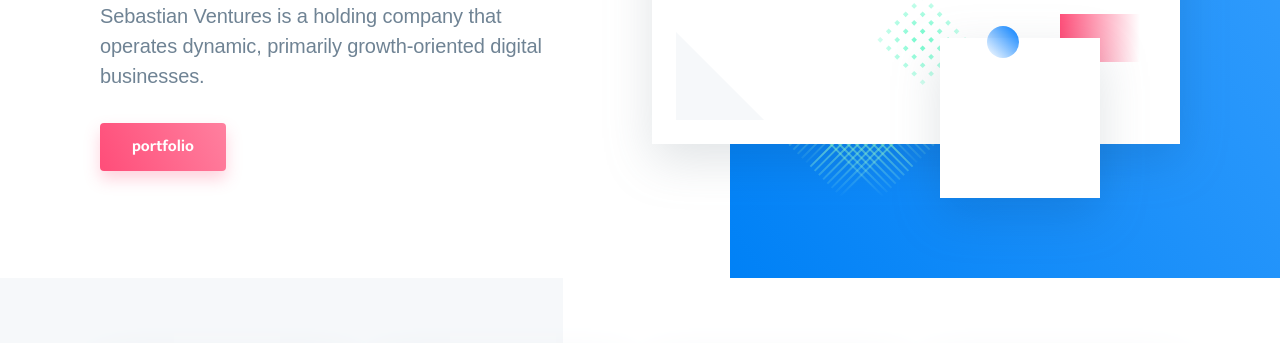
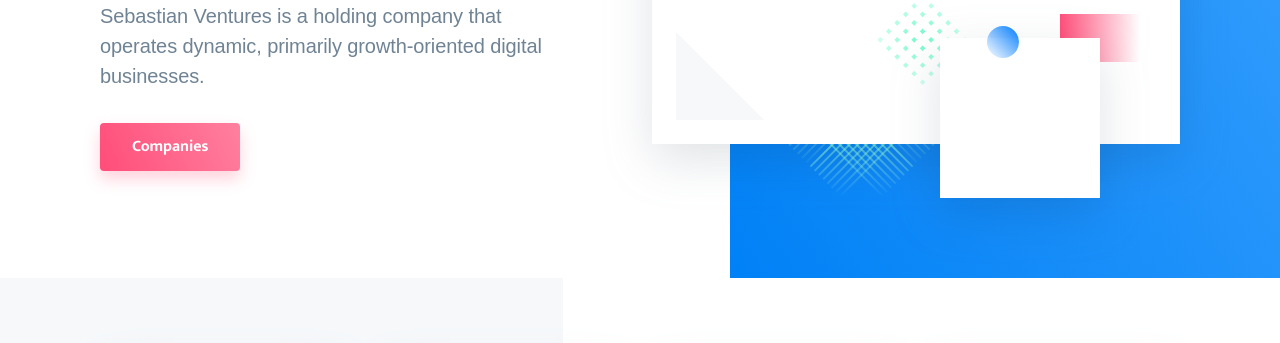
Before and after one commit to mrkrumhausen/SebastianDotVentures, a plain HTML site: page index.html in a window 1280 px wide. Shown: the part 335-678 px from the top of the page. Drawn offline with nearby package versions, Linux system fonts and the light colour scheme; a web font is replaced by a local one.

Commit message:
updated button

```diff
--- a/index.html
+++ b/index.html
@@ -49,7 +49,7 @@
                         <div class="hero-copy">
                             <h1 class="hero-title h2-mobile mt-0 is-revealing">Sebastian Ventures</h1>
                             <p class="hero-paragraph is-revealing">Sebastian Ventures is a holding company that operates dynamic, primarily growth-oriented digital businesses.</p>
-                            <p class="hero-cta is-revealing"><a class="button button-primary button-shadow" href="#portfolio">portfolio</a></p>
+                            <p class="hero-cta is-revealing"><a class="button button-primary button-shadow" href="#portfolio">Companies</a></p>
                         </div>
                         <div class="hero-illustration is-revealing">
                             <svg width="528" height="413" viewBox="0 0 528 413" xmlns="http://www.w3.org/2000/svg">
```
